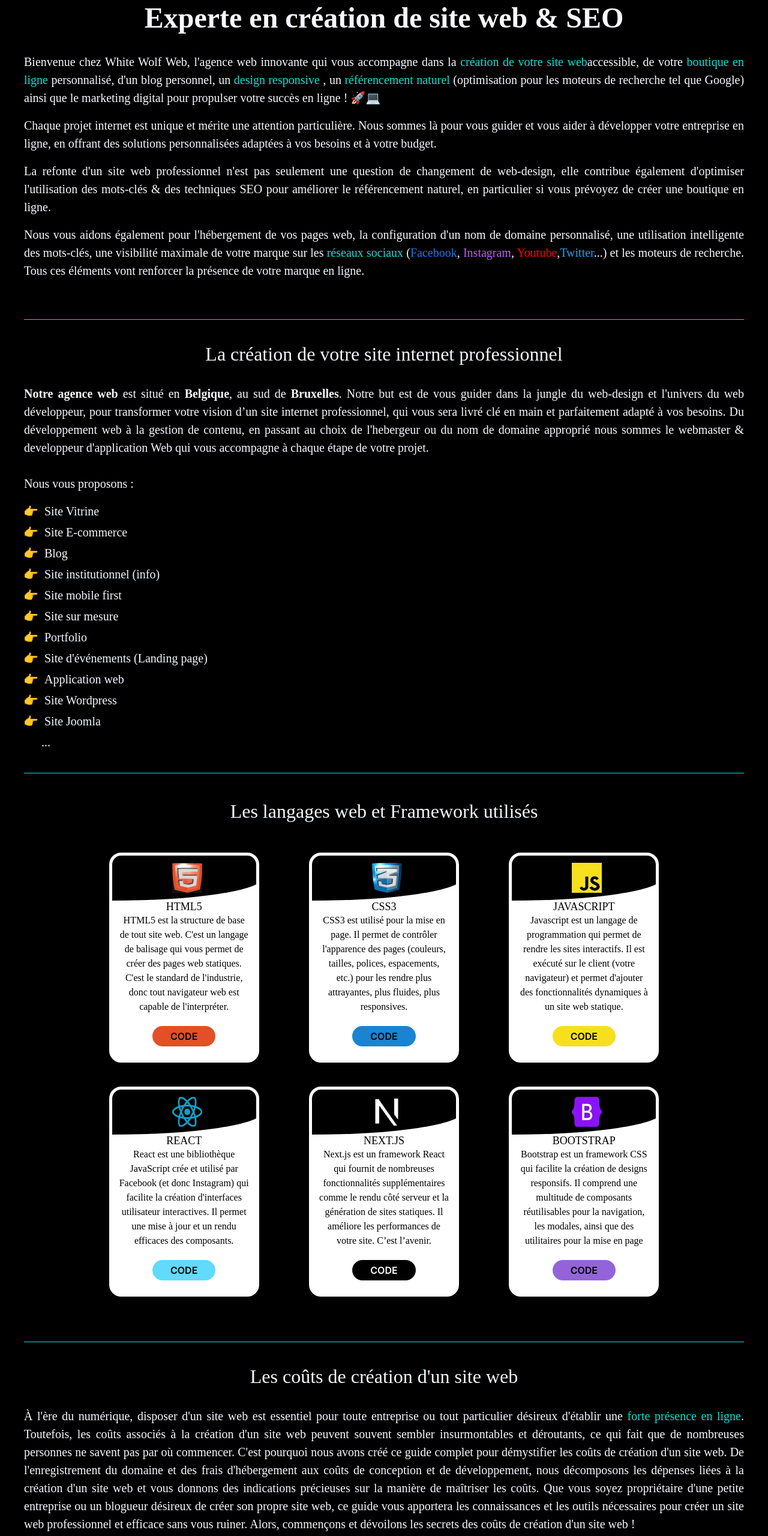
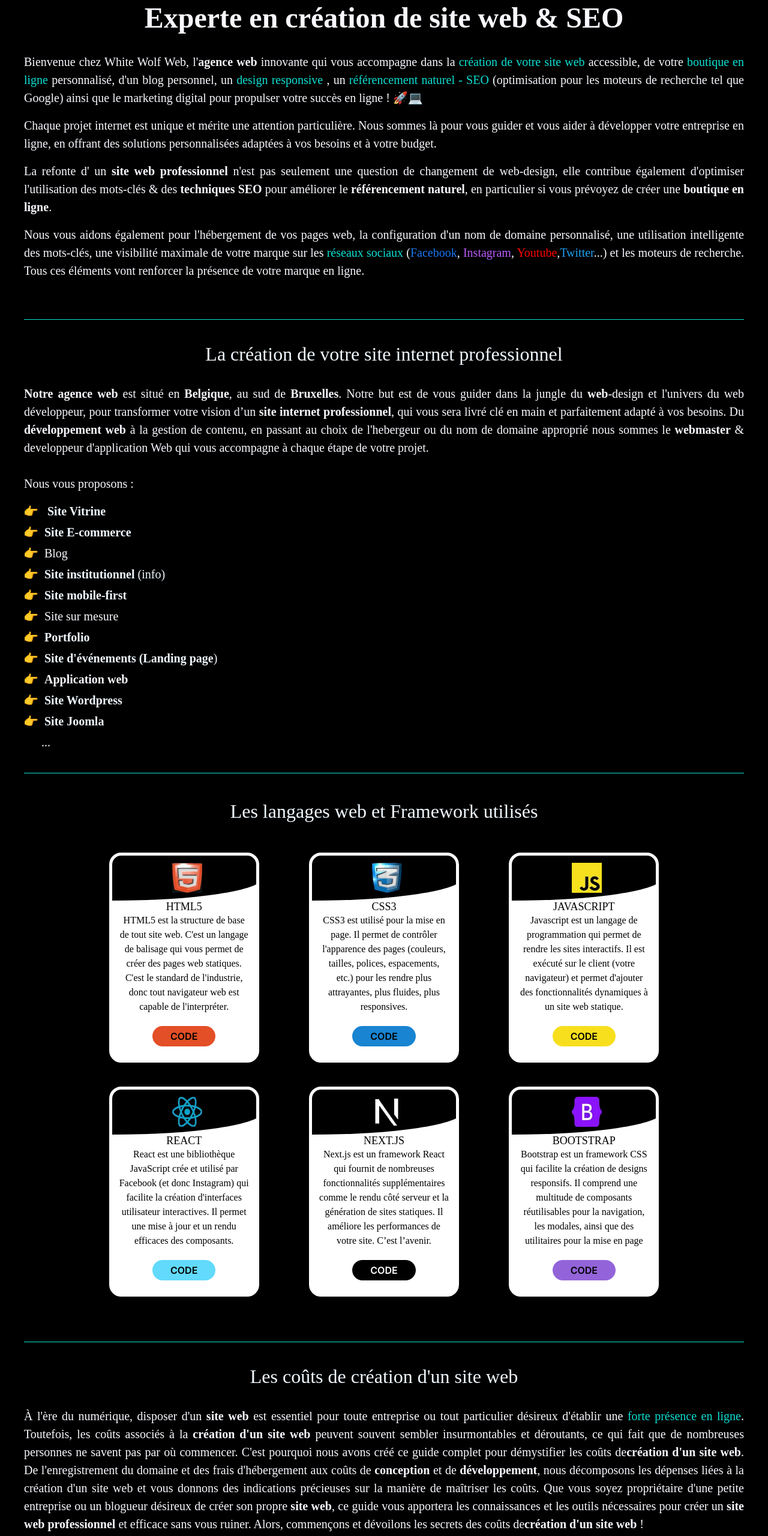
Before and after one commit to White-Wolf-Web/White-wolf-web.com, a Next.js app: page / in a window 1280 px wide. Shown: the part 237-2797 px from the top of the page at 60% size. Built offline with nearby package versions, Linux system fonts and the light colour scheme.

Commit message:
6 oct 13 h 50

```diff
--- a/app/page.js
+++ b/app/page.js
@@ -23,11 +23,11 @@ export default function Home() {
 					Experte en création de site web & SEO
 				</h1>
 				<p>
-					Bienvenue chez White Wolf Web, l&apos;agence web innovante qui vous accompagne dans la {" "}
+					Bienvenue chez White Wolf Web, l&apos;<strong>agence web</strong> innovante qui vous accompagne dans la {" "}
 					<Link href="/articles/creation-site-web" className={styles.internalLink}>
 						création de votre site web
 					</Link>
-					accessible, de votre {" "}
+					{" "}accessible, de votre {" "}
 					<Link href="/articles/creation-site-web/#site-Ecommerce" className={styles.internalLink}>
 						 boutique en ligne
 					</Link>{" "}
@@ -37,7 +37,7 @@ export default function Home() {
 					</Link>{" "}
 					, un{" "}
 					<Link href="/articles/referencement-seo-google" className={styles.internalLink}>
-						référencement naturel
+						référencement naturel - SEO
 					</Link>{" "}
 					(optimisation pour les moteurs de recherche tel que Google) ainsi que le marketing digital pour propulser votre succès en ligne ! 🚀💻{" "}
 				</p>
@@ -46,9 +46,9 @@ export default function Home() {
 					ligne, en offrant des solutions personnalisées adaptées à vos besoins et à votre budget.
 				</p>
 				<p>
-					La refonte d&apos;un site web professionnel n&apos;est pas seulement une question de changement de web-design, elle contribue également
-					d&apos;optimiser l&apos;utilisation des mots-clés & des techniques SEO pour améliorer le référencement naturel, en particulier si vous prévoyez de
-					créer une boutique en ligne.
+					La refonte d&apos; un <strong>site web professionnel</strong> n&apos;est pas seulement une question de changement de web-design, elle contribue également
+					d&apos;optimiser l&apos;utilisation des mots-clés & des <strong>techniques SEO</strong> pour améliorer le <strong>référencement naturel</strong>, en particulier si vous prévoyez de
+					créer une <strong>boutique en ligne</strong>.
 				</p>
 				<p>
 					Nous vous aidons également pour l&apos;hébergement de vos pages web, la configuration d&apos;un nom de domaine personnalisé, une utilisation
@@ -80,54 +80,54 @@ export default function Home() {
 				<h2 className={styles.homeH2MarginTop}>La création de votre site internet professionnel</h2>
 				<p>
 					<strong>Notre agence web</strong> est situé en <strong>Belgique</strong>, au sud de <strong>Bruxelles</strong>. Notre but est de vous guider dans la
-					jungle du web-design et l&apos;univers du web développeur, pour transformer votre vision d’un site internet professionnel, qui vous sera livré clé en
-					main et parfaitement adapté à vos besoins. Du développement web à la gestion de contenu, en passant au choix de l&apos;hebergeur ou du nom de domaine
-					approprié nous sommes le webmaster & developpeur d&apos;application Web qui vous accompagne à chaque étape de votre projet. <br></br>
+					jungle du <strong>web</strong>-design et l&apos;univers du web développeur, pour transformer votre vision d’un <strong>site internet professionnel</strong>, qui vous sera livré clé en
+					main et parfaitement adapté à vos besoins. Du <strong>développement web</strong> à la gestion de contenu, en passant au choix de l&apos;hebergeur ou du nom de domaine
+					approprié nous sommes le <strong>webmaster</strong> & developpeur d&apos;application Web qui vous accompagne à chaque étape de votre projet. <br></br>
 					<br></br>Nous vous proposons :
 				</p>
 
 				<ul>
 					<li className={styles.newLi}>
 						<Link href="/articles/creation-site-web#site-vitrine" className={styles.linkHomePage}>
-							Site Vitrine
+						<strong>		Site Vitrine</strong>
 						</Link>
 					</li>
 					<li className={styles.newLi}>
 						<Link href="/articles/creation-site-web#site-Ecommerce" className={styles.linkHomePage}>
-							Site E-commerce
+						<strong>Site E-commerce</strong>
 						</Link>
 					</li>
 					<li className={styles.newLi}>Blog</li>
 					<li className={styles.newLi}>
 						<Link href="/articles/creation-site-web#siteInformations" className={styles.linkHomePage}>
-							Site institutionnel (info)
+						<strong>Site institutionnel </strong>(info)
 						</Link>
 					</li>
 					<li className={styles.newLi}>
 						<Link href="/articles/creation-site-web#siteMobile" className={styles.linkHomePage}>
-							Site mobile first
+						<strong>Site mobile-first</strong>
 						</Link>
 					</li>
 					<li className={styles.newLi}>Site sur mesure</li>
 					<li className={styles.newLi}>
 						<Link href="/articles/creation-site-web#portfolio" className={styles.linkHomePage}>
-							Portfolio
+						<strong>Portfolio</strong>
 						</Link>
 					</li>
 					<li className={styles.newLi}>
 						<Link href="/articles/creation-site-web#landingPage" className={styles.linkHomePage}>
-							Site d&apos;événements (Landing page)
+						<strong>Site d&apos;événements (Landing page</strong>)
 						</Link>
 					</li>
-					<li className={styles.newLi}>Application web</li>
+					<li className={styles.newLi}><strong>Application web</strong></li>
 					<li className={styles.newLi}>
 						<Link href="/articles/creation-site-web#wordpress" className={styles.linkHomePage}>
-							Site Wordpress
+						<strong>Site Wordpress</strong>
 						</Link>
 					</li>
 					<li className={styles.newLi}>
 						<Link href="/articles/creation-site-web#joomla" className={styles.linkHomePage}>
-							Site Joomla
+						<strong>Site Joomla</strong>
 						</Link>
 					</li>
 					<li>&emsp;&ensp;...</li>
@@ -141,14 +141,14 @@ export default function Home() {
 			<section className={styles.sectionHomePage}>
 				<h2 className={styles.homeH2MarginTop}>Les coûts de création d&apos;un site web</h2>
 				<p>
-					À l&apos;ère du numérique, disposer d&apos;un site web est essentiel pour toute entreprise ou tout particulier désireux d&apos;établir une <Link  href="/articles/referencement-seo-google" className={styles.internalLink}>forte
-					présence en ligne</Link>. Toutefois, les coûts associés à la création d&apos;un site web peuvent souvent sembler insurmontables et déroutants, ce qui fait
+					À l&apos;ère du numérique, disposer d&apos;un <strong>site web</strong> est essentiel pour toute entreprise ou tout particulier désireux d&apos;établir une <Link  href="/articles/referencement-seo-google" className={styles.internalLink}>forte
+					présence en ligne</Link>. Toutefois, les coûts associés à la <strong>création d&apos;un site web</strong> peuvent souvent sembler insurmontables et déroutants, ce qui fait
 					que de nombreuses personnes ne savent pas par où commencer. C&apos;est pourquoi nous avons créé ce guide complet pour démystifier les coûts de
-					création d&apos;un site web. De l&apos;enregistrement du domaine et des frais d&apos;hébergement aux coûts de conception et de développement, nous
+					<strong>création d&apos;un site web</strong>. De l&apos;enregistrement du domaine et des frais d&apos;hébergement aux coûts de <strong>conception</strong> et de <strong>développement</strong>, nous
 					décomposons les dépenses liées à la création d&apos;un site web et vous donnons des indications précieuses sur la manière de maîtriser les coûts. Que
-					vous soyez propriétaire d&apos;une petite entreprise ou un blogueur désireux de créer son propre site web, ce guide vous apportera les connaissances
-					et les outils nécessaires pour créer un site web professionnel et efficace sans vous ruiner. Alors, commençons et dévoilons les secrets des coûts de
-					création d&apos;un site web !
+					vous soyez propriétaire d&apos;une petite entreprise ou un blogueur désireux de créer son propre <strong>site web</strong>, ce guide vous apportera les connaissances
+					et les outils nécessaires pour créer un <strong>site web professionnel</strong> et efficace sans vous ruiner. Alors, commençons et dévoilons les secrets des coûts de
+					<strong>création d&apos;un site web</strong> !
 				</p>
 				<SeeOtherButton href="/admin/price" text="En savoir +++" />
 			</section>
@@ -161,13 +161,13 @@ export default function Home() {
 				<p>
 					Nous comprenons que la <Link  href="/articles/creation-site-web" className={styles.internalLink}>création de site internet</Link> et la gestion d&apos;une boutique en ligne peut être un défi, en particulier si vous êtes un
 					auto-entrepreneur ou une petite entreprise. C&apos;est pourquoi nous mettons tout en œuvre pour vous aider à surmonter ces obstacles. <br></br>
-					Notre équipe dévouée de développeurs web, de webdesigners, de <Link  href="/blog" className={styles.internalLink}>spécialistes du blog</Link> et d&apos;images est là pour vous guider et vous soutenir à chaque
+					Notre équipe dévouée de <strong>développeurs web</strong>, de <strong>webdesigners</strong>, de <Link  href="/blog" className={styles.internalLink}>spécialistes du blog</Link> et d&apos;images est là pour vous guider et vous soutenir à chaque
 					étape. Nous sommes en mesure de vous fournir des solutions qui non seulement répondent à vos besoins, mais aussi surpassent vos attentes.
 				</p>
 
 				<p>
-					Si vous êtes à Bruxelles, en Belgique, ou n&apos;importe où dans le monde, nous serions ravis de vous aider à transformer votre vision en réalité. Ne
-					laissez pas la complexité du web vous décourager - avec White Wolf Web à vos côtés, vous avez un partenaire de confiance pour naviguer dans la jungle
+					Si vous êtes à <strong>Bruxelles</strong>, en <strong>Belgique</strong>, ou n&apos;importe où dans le monde, nous serions ravis de vous aider à transformer votre vision en réalité. Ne
+					laissez pas la complexité du web vous décourager - avec <strong>White Wolf Web</strong> à vos côtés, vous avez un partenaire de confiance pour naviguer dans la jungle
 					du web. Ensemble, nous pouvons réaliser de grandes choses. Nous sommes impatients de travailler avec vous!
 				</p>
 			</section>
--- a/components/Cards/BigCardHomePage.js
+++ b/components/Cards/BigCardHomePage.js
@@ -9,7 +9,7 @@ const BigCardHomePage = ({ title, titleAlt, text, imgSrc }) => {
 				{imgSrc && <Image src={imgSrc} className="card-img-top" width={200} height={200} alt={`${titleAlt}`} />}
 				<div className={styles.separateImgTop}></div>
 				<div className="card-body">
-					<h3 className={styles.cardTitle}>{title}</h3>
+					<h2 className={styles.cardTitle}>{title}</h2>
 					<p className={styles.cardText}>{text}</p>
 				</div>
 			</div>
--- a/components/Footer/Footer.js
+++ b/components/Footer/Footer.js
@@ -41,14 +41,14 @@ export default function Footer() {
 			</div>
 			<div className={styles.middleFooter}>
 				<div className={styles.middleLeftFooter}>
-					<h2>Services</h2>
+					<h2>Services Web</h2>
 					<ul>
 						<li>
-							<Link href="/articles/creation-site-web">Création de site web</Link>
+							<Link href="/articles/creation-site-web"><strong>Création de site web</strong></Link>
 						</li>
 
 						<li>
-							<Link href="/articles/referencement-seo-google">SEO & Référencement</Link>
+							<Link href="/articles/referencement-seo-google"><strong>SEO & Référencement</strong></Link>
 						</li>
 						<li>
 							<Link href="/articles/reseaux-sociaux">Réseaux sociaux</Link>
@@ -71,22 +71,22 @@ export default function Footer() {
 					<h2>Sites Web</h2>
 					<ul>
 						<li>
-							<Link href="/articles/creation-site-web#site-vitrine">Site Vitrine</Link>
+							<Link href="/articles/creation-site-web#site-vitrine"><strong>Site Vitrine</strong></Link>
 						</li>
 						<li>
-							<Link href="/articles/creation-site-web#site-Ecommerce">Site E-commerce</Link>
+							<Link href="/articles/creation-site-web#site-Ecommerce"><strong>Site E-commerce</strong></Link>
 						</li>
 						<li>
 							<Link href="/articles/creation-site-web#siteInformations">Site Institutionnel</Link>
 						</li>
 						<li>
-							<Link href="/articles/creation-site-web#wordpress">Wordpress</Link>
+							<Link href="/articles/creation-site-web#wordpress"><strong>Wordpress</strong></Link>
 						</li>
 						<li>
-							<Link href="/articles/creation-site-web#landingPage">Landing Page</Link>
+							<Link href="/articles/creation-site-web#landingPage"><strong>Landing Page</strong></Link>
 						</li>
 						<li>
-							<Link href="/articles/creation-site-web/#joomla">Joomla</Link>
+							<Link href="/articles/creation-site-web/#joomla"><strong>Joomla</strong></Link>
 						</li>
 						<li>
 							<Link href="/articles/creation-site-web">Site Web sur Mesure</Link>
@@ -100,7 +100,7 @@ export default function Footer() {
 							<Link href="/faq">FAQ</Link>
 						</li>
 						<li>
-							<Link href="/blog">Blog</Link>
+							<Link href="/blog"><strong>Blog</strong></Link>
 						</li>
 						<li>
 							<Link href="/admin/price">Tarifs</Link>
--- a/data/DataCardHomePage.js
+++ b/data/DataCardHomePage.js
@@ -3,7 +3,7 @@ export const DataCardHomePage = [
 		card1: {
 			id: "1",
 			imgSrc: "/Assets/Images/Webp/webiconblue.webp",
-			title: "Création de sites web &\n e-commerce personnalisés 🌐🛍️",
+			title: "Création de sites web &\n e-commerce 🌐🛍️",
 			title2: "Création de sites web personnalisés 🌐🛍️",
 			titleAlt: "le monde du web et ses sites",
 			text: "Notre agence se spécialise dans la conception et le développement de sites web et de boutiques en ligne attrayants, fonctionnels et faciles à utiliser. Nous mettons l&apos;accent sur l&apos;expérience utilisateur (UX) et le design pour créer des sites web qui attirent l&apos;attention et encouragent les visiteurs à devenir des clients fidèles. Que vous ayez besoin d&apos;un site vitrine pour présenter votre entreprise ou que vous ayez un projet d&apos;une boutique en ligne complète, notre équipe est là pour transformer vos idées en réalité et à optimiser son référencement pour attirer plus de clients.",
```
Also changed, not shown: 1 other file (tests, documents, lock files or other folders).
